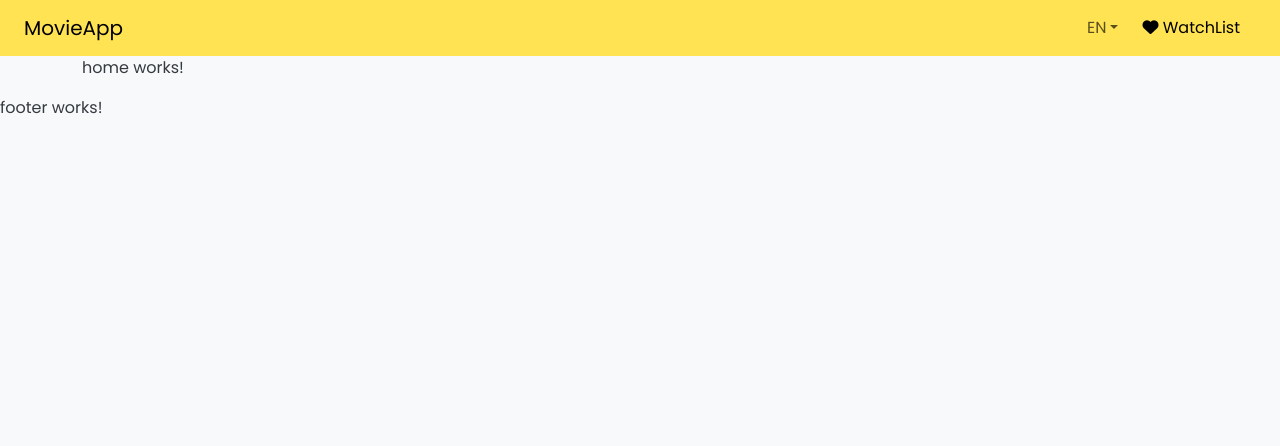
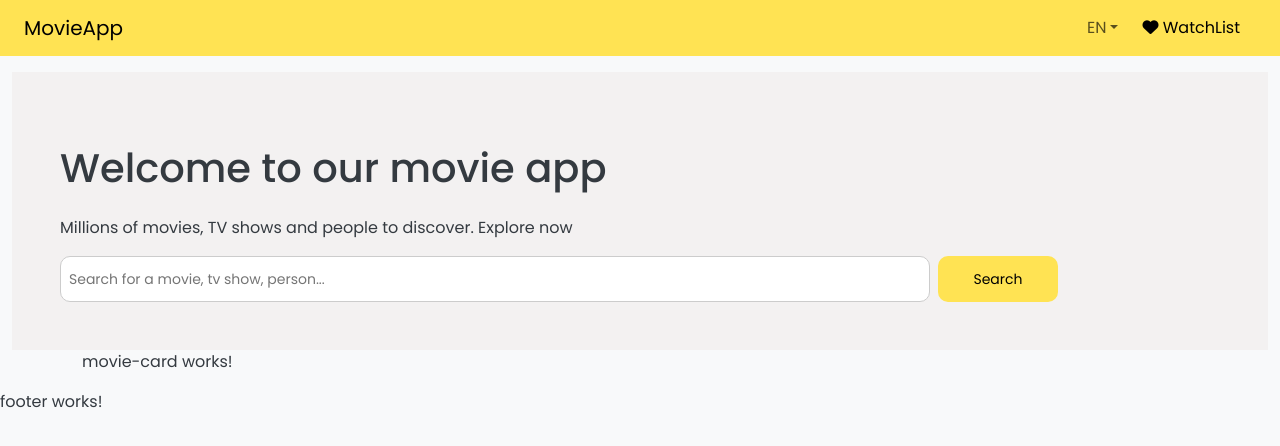
Before and after one commit to alaaelsayedd/MovieApp, an Angular app: page / in a window 1280 px wide. Shown: the top 446 px of the page. Built offline with nearby package versions, Linux system fonts and the light colour scheme.

Commit message:
create Header

```diff
--- a/src/app/app.component.html
+++ b/src/app/app.component.html
@@ -1,5 +1,5 @@
 <app-navbar></app-navbar>
-<div class="container">
+<div class="container-fluid">
   <router-outlet></router-outlet>
 </div>
 <app-footer></app-footer>
--- a/src/app/header/header.component.css
+++ b/src/app/header/header.component.css
@@ -1,3 +1,19 @@
 div {
   background-color: #f3f1f1;
 }
+div.search input {
+  background-color: white;
+  border: 1px solid #ccc;
+  border-radius: 10px;
+  outline: none;
+  font-size: 14px;
+}
+button {
+  background-color: #ffe353;
+  border-radius: 10px;
+  width: 120px;
+  height: 46px;
+  border: none;
+  cursor: pointer;
+  font-size: 14px;
+}
--- a/src/app/header/header.component.html
+++ b/src/app/header/header.component.html
@@ -1,8 +1,8 @@
-<div>
-    <h1>Welcome to our movie app</h1>
-    <p>Millions of movies, TV shows and people to discover. Explore now</p>
-    <div class="search">
-        <input type="text" placeholder="Search for a movie, tv show, person..." />
-        <button>Search</button>
+<div class="mt-3 p-5">
+    <h1 class="my-4">Welcome to our movie app</h1>
+    <p class="mb-3">Millions of movies, TV shows and people to discover. Explore now</p>
+    <div class="search d-flex gap-2">
+        <input type="text" placeholder="Search for a movie, tv show, person..." class="d-block col-9 p-2 " />
+        <button class="d-block">Search</button>
     </div>
 </div>
--- a/src/app/home/home.component.html
+++ b/src/app/home/home.component.html
@@ -1 +1,2 @@
-<p>home works!</p>
+<app-header></app-header>
+<app-movie-list></app-movie-list>
```
Also changed, not shown: src/app/home/home.component.ts (+5 -5 lines).
